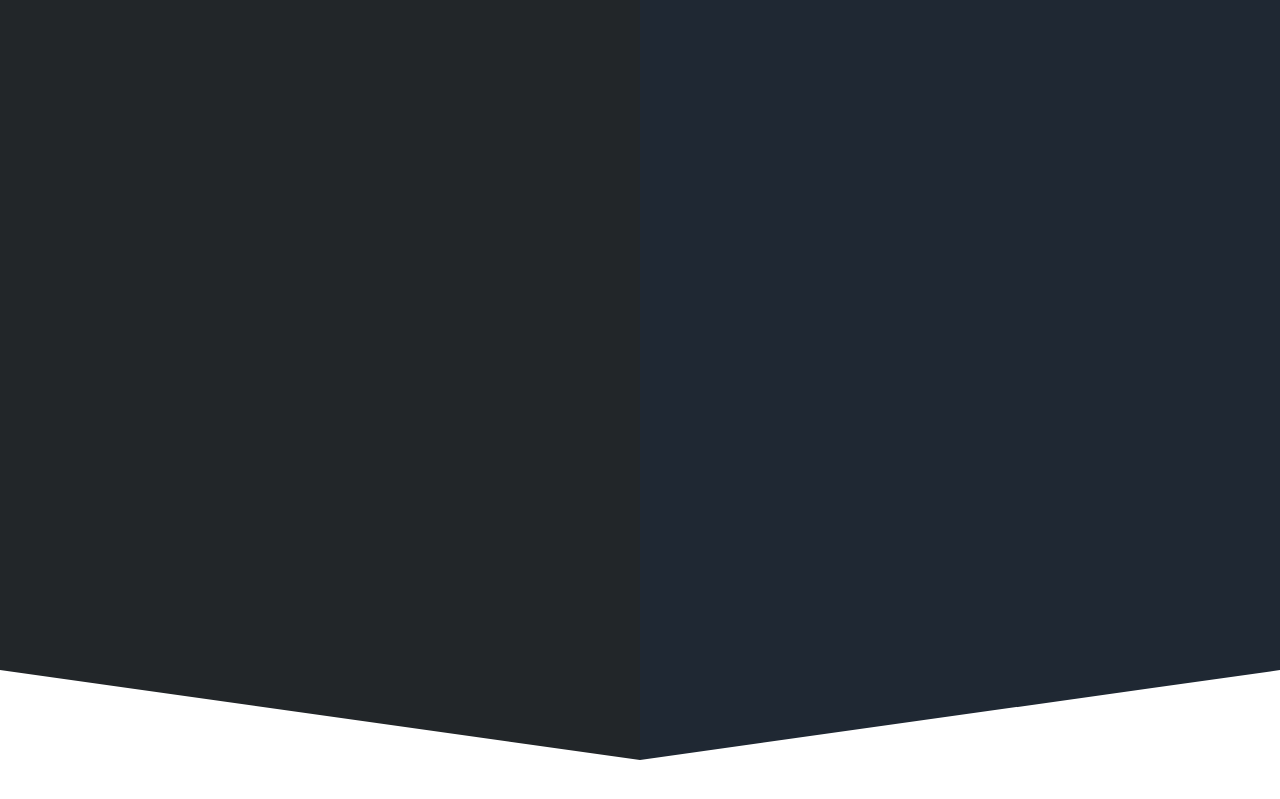
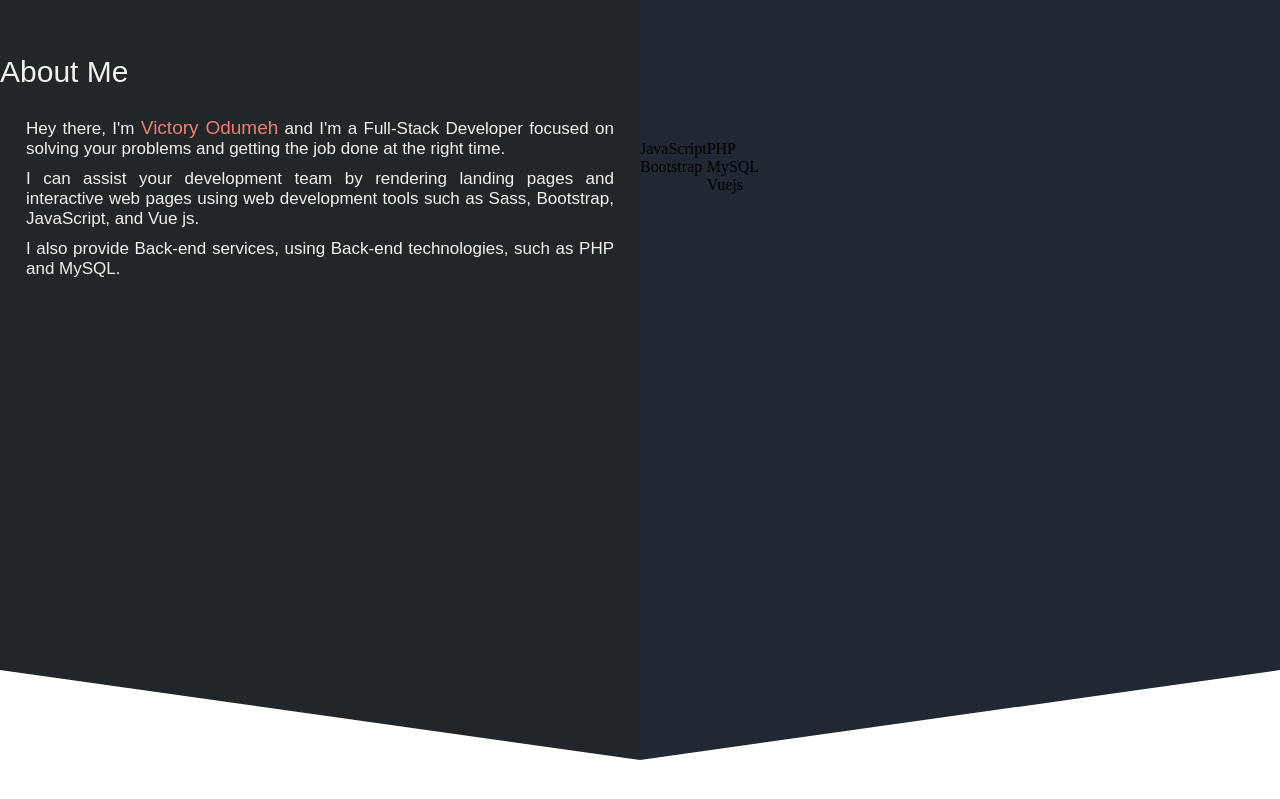
Before and after one commit to pHanToMcaNCoDE/phantom-official-portfolio, a plain HTML site: page index.html in a window 1280 px wide. Shown: the part 837-1636 px from the top of the page. Before the commit the page ends 1597 px from the top, so only its background shows below. Drawn offline with Linux system fonts and the light colour scheme.

Commit message:
saved all

```diff
--- a/css/style.css
+++ b/css/style.css
@@ -20,6 +20,7 @@
     --dblue: #1F2833;
     --purple: #44318D;
     --black: #222629;
+    --lcolor: #E98074;
 }
 *{
     margin: 0;
@@ -181,7 +182,7 @@ nav .max-width .links .x i{
 .hero .socials li a{
     color: var(--white2);
     font-family: var(--av), sans-serif;
-    font-size: 14px;
+    font-size: 17px;
     font-weight: 400;
 }
 .hero .socials li a i{
@@ -223,7 +224,71 @@ nav .max-width .links .x i{
 
 
 
+/*************************************************************************
+# About section
+**************************************************************************/
+.abt{
+    height: 100vh;
+}
+.abt .max-width{
+    display: block;
+    justify-content: space-between;
+    align-items: center;
+}
+.abt .max-width .content{
+    display: flex;
+    justify-content: space-between;
+    align-items: center;
+}
+.abt .max-width .content .left{
+    width: 50%;
+}
+.abt .max-width .content .left h3{
+    font-size: 30px;
+    color: var(--white2);
+    font-family: var(--av), sans-serif;
+    font-weight: 500;
+    padding-bottom: 18px;
+}
+.abt .max-width .content .left h3::after{
+    content: '';
+    background: var(--lcolor);
+    width: 50%;
+    height: 1px;
+}
+.abt .max-width .content .left span{
+    color: var(--lcolor);
+    font-size: 19px;
+}
+.abt .max-width .content .left p{
+    font-size: 17px;
+    color: var(--white2);
+    font-family: var(--av), sans-serif;
+    font-weight: 400;
+    padding: 10px 26px 0 26px;
+    text-align: justify;
+}
 
+
+.abt .max-width .content .right{
+    width: 50%;
+    display: flex;
+}
+.about .max-width .content .right .row{
+    display: flex;
+    justify-content: space-between;
+    align-items: center;
+}
+.about .max-width .content .right .row p{
+    padding: 20px;
+    background: var(--white2);
+    border-radius: 50%;
+    border: 2px solid var(--purple);
+    color: var(--black);
+    font-size: 17px;
+    font-family: var(--av), sans-serif;
+    font-weight: 400;
+}
 
 
 
--- a/index.html
+++ b/index.html
@@ -59,21 +59,35 @@
 <!-------------------------------------------------------------------------------------------
    * About Section
 -------------------------------------------------------------------------------------------->
-<!-- <section id="abt" class="abt">
+<section id="abt" class="abt">
     <div class="max-width">
         <div class="content">
             <div class="left">
                 <h3>About Me</h3>
-                <p>I'm a Full-Stack Developer focused on solving your problems and getting the job done.
-                <p>I can assist your development team by rendering landing pages and interactive web pages using web development tools such as Sass, Bootstrap JavaScript, Php/MySQL, and Vue js.
-                I also provide Back-end services, using Back-end technologies, such as PHP and MySQL</p>
+                <p>Hey there, I'm <span>Victory Odumeh</span> and I'm a Full-Stack Developer focused on solving your problems and getting the job done at the right time.
+                <p>I can assist your development team by rendering landing pages and interactive web pages using web development tools such as Sass, Bootstrap, JavaScript, and Vue js.</p>
+               <p>I also provide Back-end services, using Back-end technologies, such as PHP and MySQL.</p>
             </div>
             <div class="right">
-
+                <div class="row">
+                        <p>JavaScript</p>
+                        <p>Bootstrap</p>
+                </div>
+                <div class="row">
+                    <div class="bubble">
+                        <p>PHP</p>
+                    </div>
+                    <div class="bubble">
+                        <p>MySQL</p>
+                    </div>
+                    <div class="bubble">
+                        <p>Vuejs</p>
+                    </div>
+                </div>
             </div>
         </div>
     </div>
-</section> -->
+</section>
 
 <script src="js/script.js"></script>
 </body>
```
